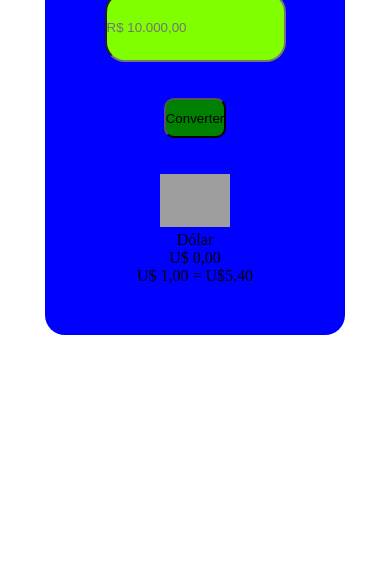
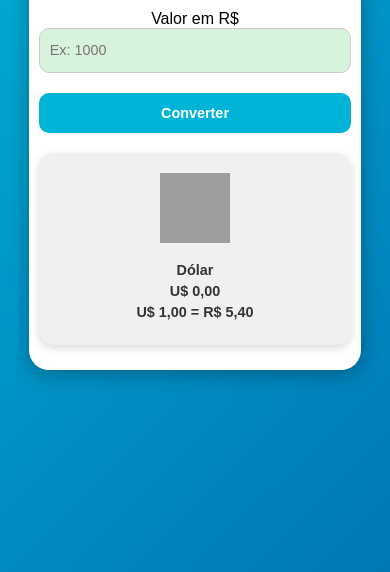
Before and after one commit to leandrobatistadev/conversor-moeda, a plain HTML site: page index.html in a window 390 px wide. Shown: the part 272-844 px from the top of the page. Drawn offline with Linux system fonts and the light colour scheme; grey boxes are pictures that could not be loaded.

Commit message:
Atualização: responsividade completa no conversor de moeda

```diff
--- a/index.html
+++ b/index.html
@@ -3,42 +3,30 @@
 <head>
   <meta charset="UTF-8">
   <meta name="viewport" content="width=device-width, initial-scale=1.0">
-    <title>conversor </title>
-    <link rel="stylesheet" a href="style.css">
+  <title>Conversor de Moeda</title>
+  <link rel="stylesheet" href="style.css">
 </head>
 <body>
   <div class="central">
-    <h1> conversor de moeda</h1>
+    <h1>Conversor de Moeda</h1>
     <main>
+      <label>
+        <p>Valor em R$</p>
+        <input type="number" class="input" placeholder="Ex: 1000">
+        <button class="botao">Converter</button>
       </label>
-        <label>
-            <br>
-            <br>
-            <br>
-            Valor R$
-            <br>
-            <br>
-            <input type="number" class="input" placeholder="R$ 10.000,00">
-            <br>
-            <br>
-            <br>
-            <button class="botao"> Converter</button>
-            <br>
-            <br>
-        </label>
-        <br>
 
       <section>
-
-             <div>
-                <img src="https://thvnext.bing.com/th/id/OIP.qwAK2IVnM0TxoY2Si3Y2GwHaHa?w=146&h=180&c=7&r=0&o=5&cb=ucfimg2&pid=1.7&ucfimg=1" alt="moeda Eua">
-                <p> Dólar</p>
-                <p class="pdolar"> U$ 0,00 </p>
-                <p class="pdolar"> U$ 1,00 = U$5.40  </p>
+        <div class="card-moeda">
+          <img src="https://th.bing.com/th/id/OIP.qwAK2IVnM0TxoY2Si3Y2GwHaHa?w=146&h=180&c=7&r=0&o=5&pid=1.7" alt="moeda EUA">
+          <p>Dólar</p>
+          <p class="pdolar">U$ 0,00</p>
+          <p class="pdolar">U$ 1,00 = R$ 5,40</p>
         </div>
       </section>
     </main>
   </div>
-   <script src="javascript.js"> </script>
+
+  <script src="javascript.js"></script>
 </body>
 </html>
--- a/style.css
+++ b/style.css
@@ -1,37 +1,170 @@
-*{
-    margin: 0;
-    padding: 0;
-    box-sizing: border-box
-
-
-
+/* ===== RESET ===== */
+* {
+  margin: 0;
+  padding: 0;
+  box-sizing: border-box;
 }
 
-.central{
-    background-color: blue;
-    width: 300px;
-    height: auto;
-    border-radius: 20px;
-    text-align: center;
-    padding: 50px;
-    margin: 50px auto;
+/* ===== ESTILO GERAL ===== */
+body {
+  font-family: Arial, sans-serif;
+  background: linear-gradient(135deg, #00b4d8, #0077b6);
+  min-height: 100vh;
+  display: flex;
+  justify-content: center;
+  align-items: center;
 }
 
-input{
-    background-color: chartreuse;
-    height: 70px;
-    border-radius: 20px;
+/* ===== CONTAINER CENTRAL ===== */
+.central {
+  background-color: white;
+  width: 350px;
+  border-radius: 20px;
+  text-align: center;
+  padding: 40px 20px;
+  box-shadow: 0 4px 20px rgba(0, 0, 0, 0.3);
 }
 
-
-
-button{
-    background-color: green;
-    height: 40px;
-    border-radius: 10px;
+.central h1 {
+  color: #0077b6;
+  margin-bottom: 25px;
 }
 
-img{
+/* ===== INPUT E BOTÃO ===== */
+.input {
+  width: 100%;
+  background-color: #d8f3dc;
+  height: 50px;
+  border-radius: 10px;
+  border: 1px solid #ccc;
+  padding: 10px;
+  font-size: 1rem;
+  margin-bottom: 20px;
+}
+
+.botao {
+  width: 100%;
+  background-color: #00b4d8;
+  color: white;
+  border: none;
+  height: 45px;
+  border-radius: 10px;
+  font-size: 1rem;
+  font-weight: bold;
+  cursor: pointer;
+  transition: 0.3s;
+}
+
+.botao:hover {
+  background-color: #0096c7;
+  transform: translateY(-2px);
+}
+
+/* ===== CARD DA MOEDA ===== */
+.card-moeda {
+  background-color: #f0f0f0;
+  border-radius: 15px;
+  padding: 20px;
+  margin-top: 20px;
+  box-shadow: 0 3px 10px rgba(0, 0, 0, 0.15);
+}
+
+.card-moeda img {
+  width: 80px;
+  height: 80px;
+  margin-bottom: 10px;
+}
+
+.card-moeda p {
+  margin: 5px 0;
+  font-weight: bold;
+  color: #333;
+}
+
+/* ======== RESPONSIVIDADE ======== */
+
+/* === TABLETS (768px) === */
+@media (max-width: 768px) {
+  body {
+    padding: 20px;
+  }
+
+  .central {
+    width: 90%;
+    padding: 30px 15px;
+  }
+
+  .central h1 {
+    font-size: 1.8rem;
+  }
+
+  .input, .botao {
+    font-size: 0.95rem;
+  }
+}
+
+/* === CELULARES GRANDES (480px) === */
+@media (max-width: 480px) {
+  .central {
+    width: 95%;
+    padding: 25px 10px;
+  }
+
+  .central h1 {
+    font-size: 1.6rem;
+  }
+
+  .input {
+    height: 45px;
+    font-size: 0.9rem;
+  }
+
+  .botao {
+    height: 40px;
+    font-size: 0.9rem;
+  }
+
+  .card-moeda img {
     width: 70px;
-    height: 50px auto;
+    height: 70px;
+  }
+
+  .card-moeda p {
+    font-size: 0.9rem;
+  }
 }
+
+/* === CELULARES MUITO PEQUENOS (até 360px) === */
+@media (max-width: 360px) {
+  .central {
+    width: 100%;
+    padding: 20px 8px;
+  }
+
+  .central h1 {
+    font-size: 1.4rem;
+  }
+
+  .input {
+    height: 40px;
+    font-size: 0.85rem;
+  }
+
+  .botao {
+    height: 38px;
+    font-size: 0.85rem;
+  }
+
+  .card-moeda {
+    padding: 15px;
+  }
+
+  .card-moeda img {
+    width: 60px;
+    height: 60px;
+  }
+
+  .card-moeda p {
+    font-size: 0.85rem;
+  }
+}
```
Lines whose indentation alone changed are shown as unchanged.
